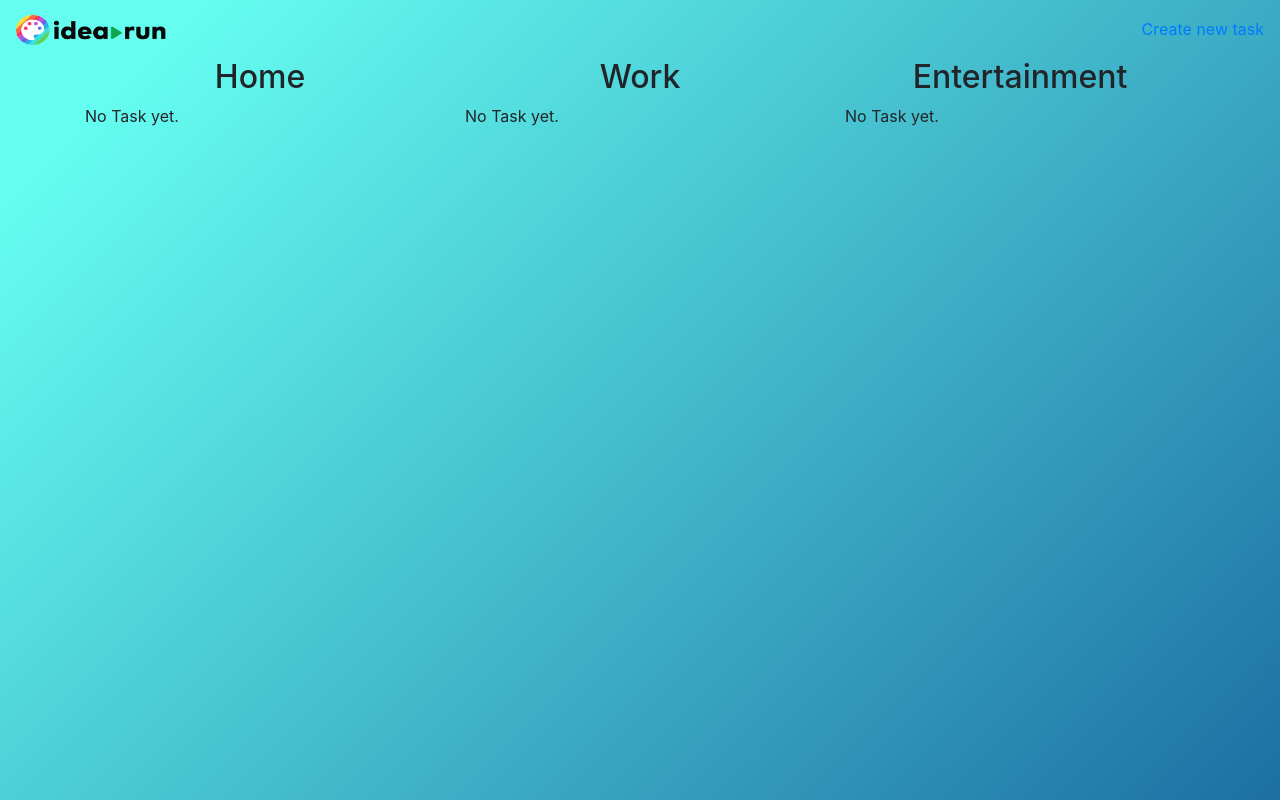
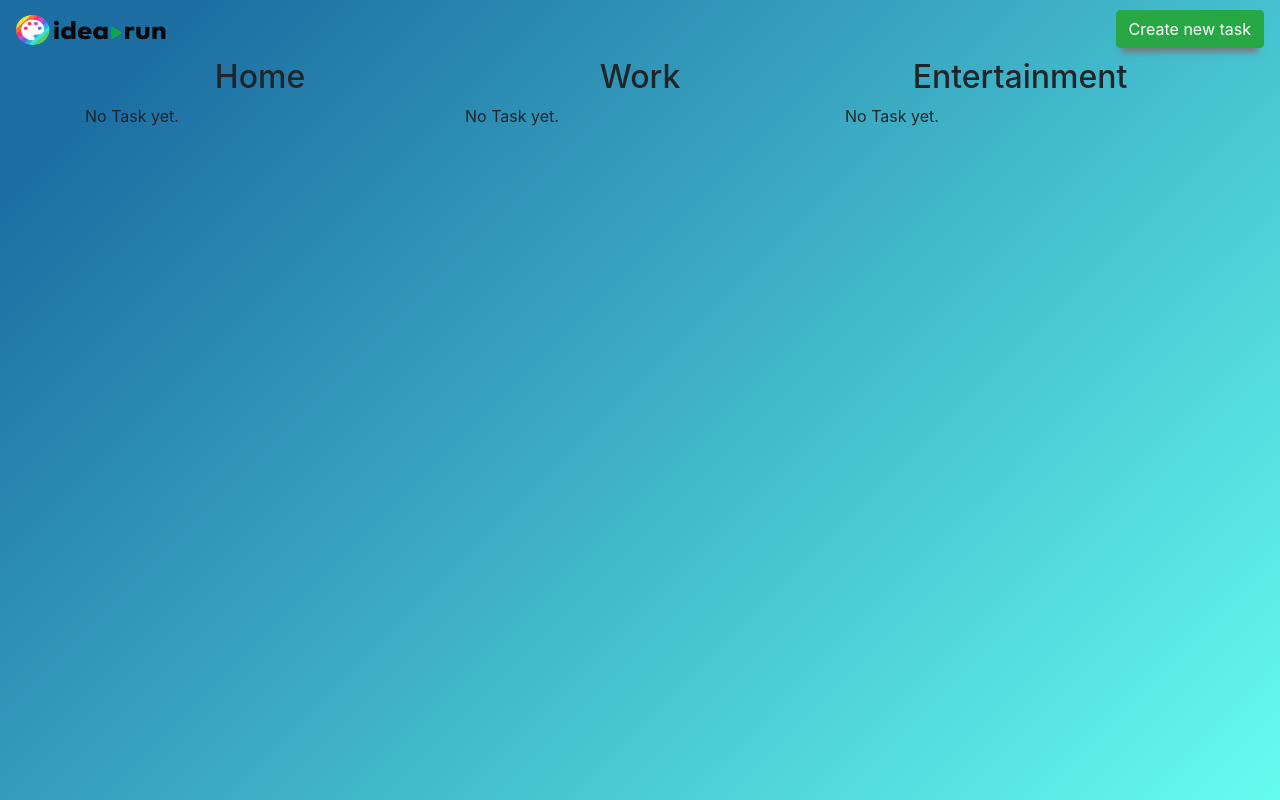
Before and after one commit to mansourmahboubi/django-taskmanager, a Django app: page / in a window 1280 px wide. Run offline with Django 3.2, Linux system fonts and the light colour scheme; data that the repository does not hold is empty; some libraries are stand-ins or nearby versions.

Commit message:
new task button

```diff
--- a/static/style.css
+++ b/static/style.css
@@ -18,7 +18,7 @@ body {
 }
 /* https://webkul.github.io/coolhue/ */
 body{
-  background-image: linear-gradient( 135deg, #65FDF0 10%, #1D6FA3 100%);
+  background-image: linear-gradient( 135deg, #1D6FA3 10%, #65FDF0 100%);
 }
 /* https://www.w3schools.com/howto/howto_css_custom_scrollbar.asp */
 /* width */
--- a/templates/base.html
+++ b/templates/base.html
@@ -26,7 +26,7 @@
       <a class="navbar-brand" href="/">
       <img src="{% static "DesignStudioLogo.png" %}" width="150" height="30" alt="">
     </a>
-      <a href="edit/create/">Create new task</a>
+      <a href="edit/create/" class="btn btn-success bx-shadow">Create new task</a>
     </nav>
     {% block content %}{% endblock %}
     <!-- Optional JavaScript -->
```
